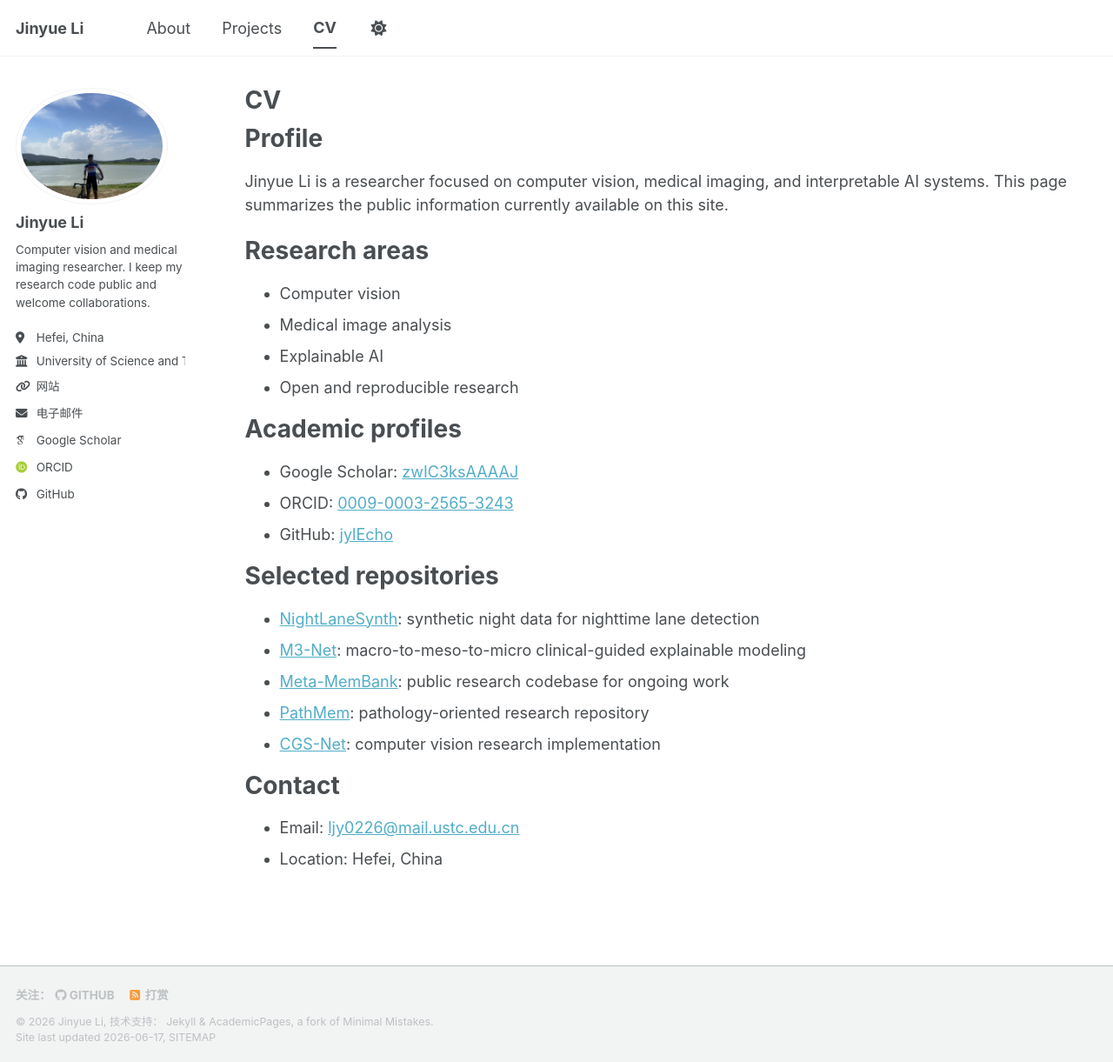
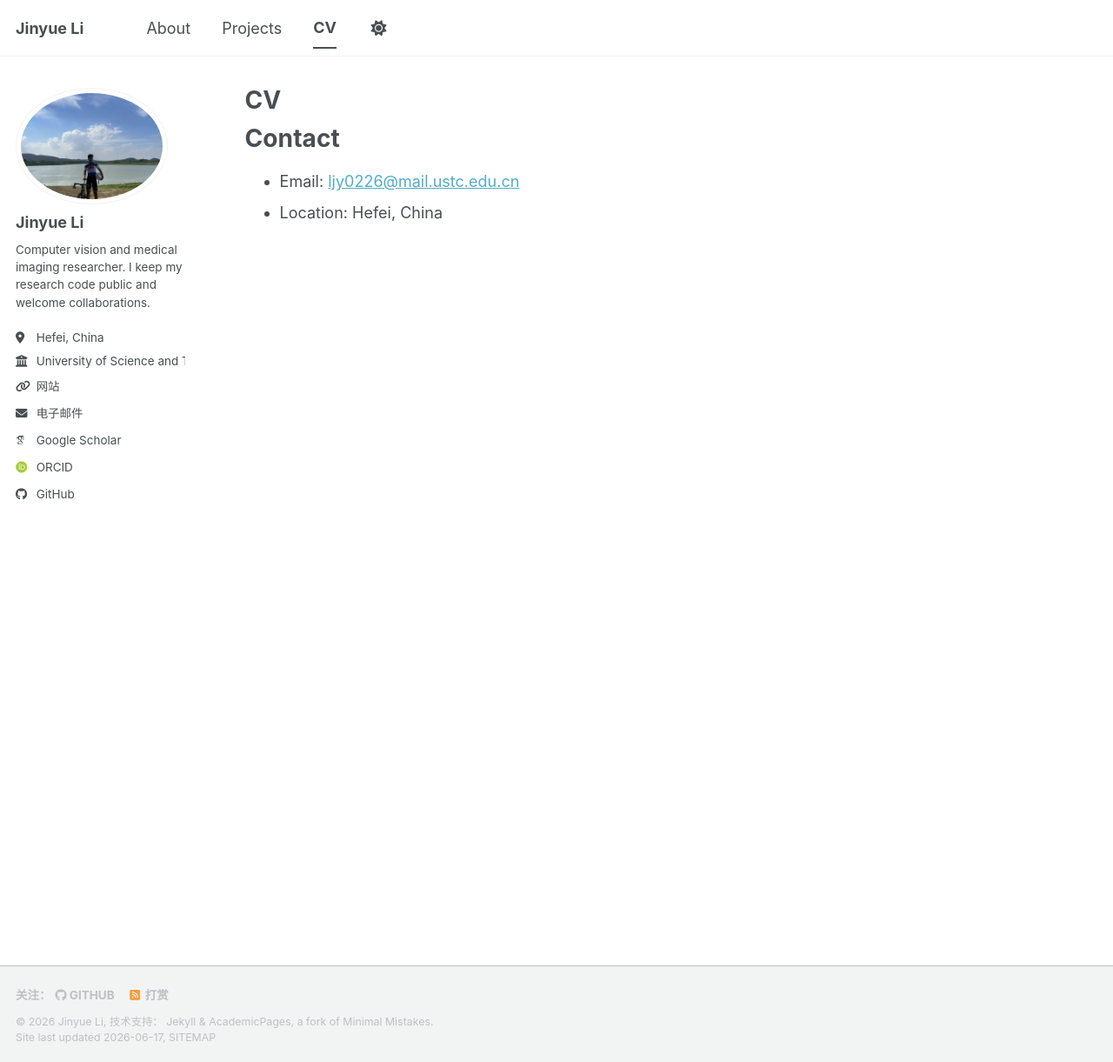
Before and after one commit to jylEcho/jylEcho.github.io, a Jekyll site: the page built from _pages/cv.md, in a window 1280 px wide and 1221 px high. Shown: the whole window at 87% size. Built offline with Jekyll 4.4.1, drawn with Linux system fonts in a browser that asks for light colours; some web fonts are replaced; a script bundle is joined from its source files by our own code; library files that are not in the unit come from our copies.

Commit message:
Update cv.md

```diff
--- a/_pages/cv.md
+++ b/_pages/cv.md
@@ -9,30 +9,7 @@ redirect_from:
 
 {% include base_path %}
 
-Profile
-======
-Jinyue Li is a researcher focused on computer vision, medical imaging, and interpretable AI systems. This page summarizes the public information currently available on this site.
 
-Research areas
-======
-* Computer vision
-* Medical image analysis
-* Explainable AI
-* Open and reproducible research
-
-Academic profiles
-======
-* Google Scholar: [zwIC3ksAAAAJ](https://scholar.google.com/citations?user=zwIC3ksAAAAJ&hl=en)
-* ORCID: [0009-0003-2565-3243](https://orcid.org/0009-0003-2565-3243)
-* GitHub: [jylEcho](https://github.com/jylEcho)
-
-Selected repositories
-======
-* [NightLaneSynth](https://github.com/jylEcho/NightLaneSynth): synthetic night data for nighttime lane detection
-* [M3-Net](https://github.com/jylEcho/M3-Net): macro-to-meso-to-micro clinical-guided explainable modeling
-* [Meta-MemBank](https://github.com/jylEcho/Meta-MemBank): public research codebase for ongoing work
-* [PathMem](https://github.com/jylEcho/PathMem): pathology-oriented research repository
-* [CGS-Net](https://github.com/jylEcho/CGS-Net): computer vision research implementation
 
 Contact
 ======
```
